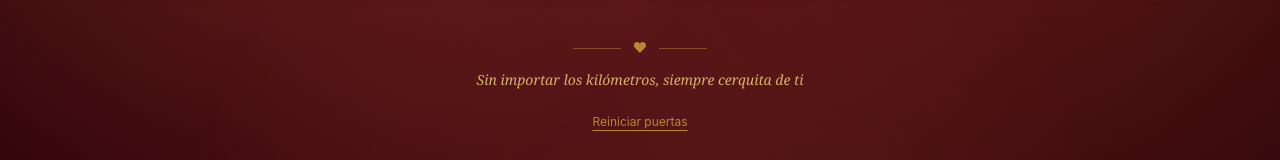
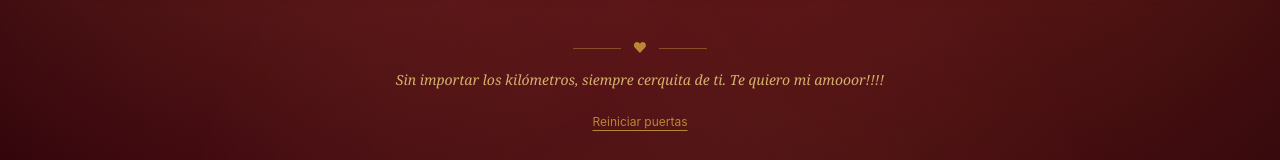
Before and after one commit to PedroLopez2709/Regalo-De-Navidad, a plain HTML site: page index.html in a window 1280 px wide. Shown: the part 1198-1358 px from the top of the page. Drawn offline with nearby package versions, Linux system fonts and the light colour scheme; animation ran at ten frames a second.

Commit message:
Enhance message with additional affection
Updated message to include an expression of affection.

```diff
--- a/index.html
+++ b/index.html
@@ -402,7 +402,7 @@
                 <span>♥</span>
                 <span class="h-px w-12 bg-amber-300/30"></span>
             </div>
-            <p class="font-serif-title italic">Sin importar los kilómetros, siempre cerquita de ti</p>
+            <p class="font-serif-title italic">Sin importar los kilómetros, siempre cerquita de ti. Te quiero mi amooor!!!!</p>
             <div class="pt-1">
                 <button type="button" id="reset-progress-btn" class="text-xs text-amber-300/60 hover:text-amber-200 underline underline-offset-4 transition py-2 px-3">
                     Reiniciar puertas
```
